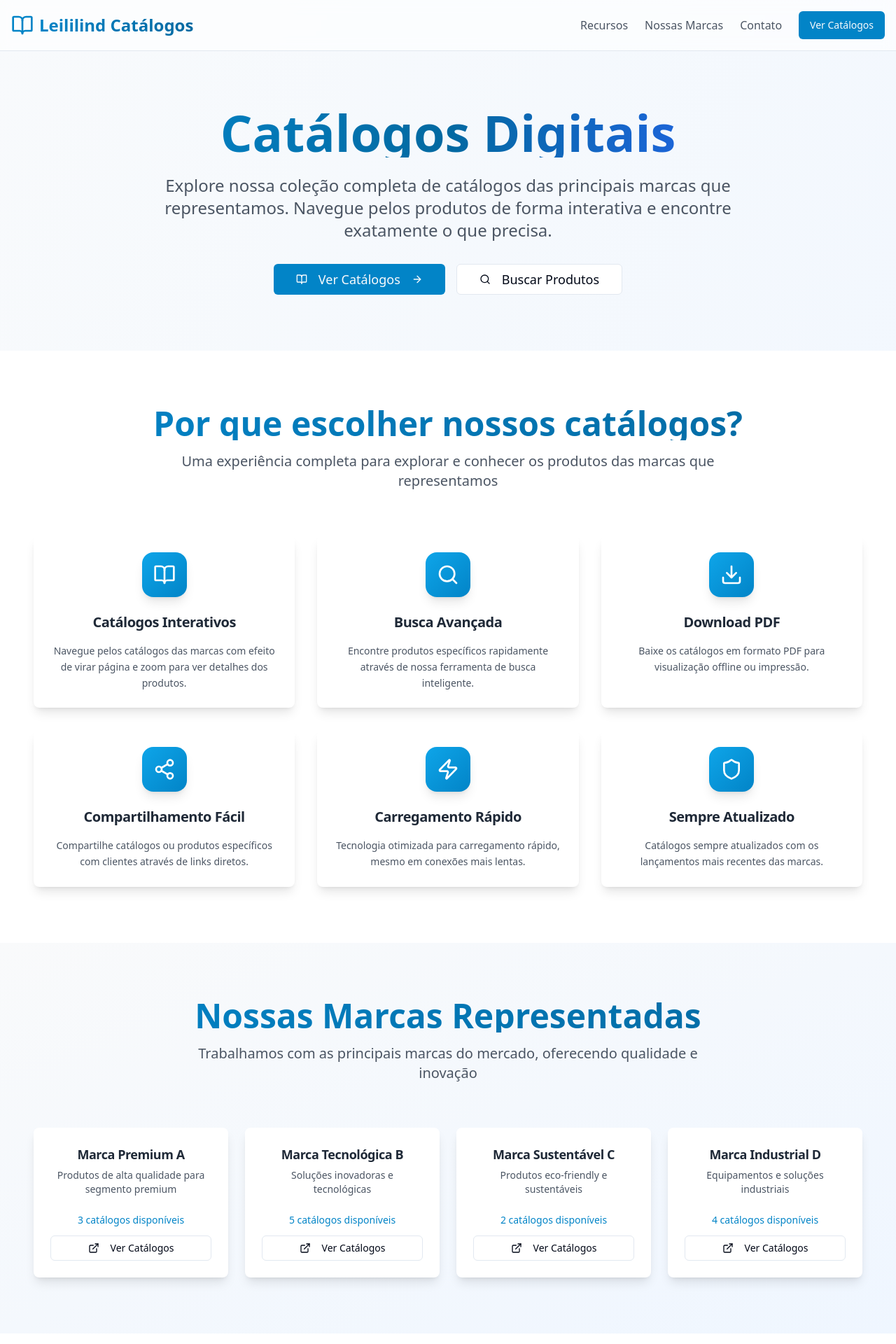
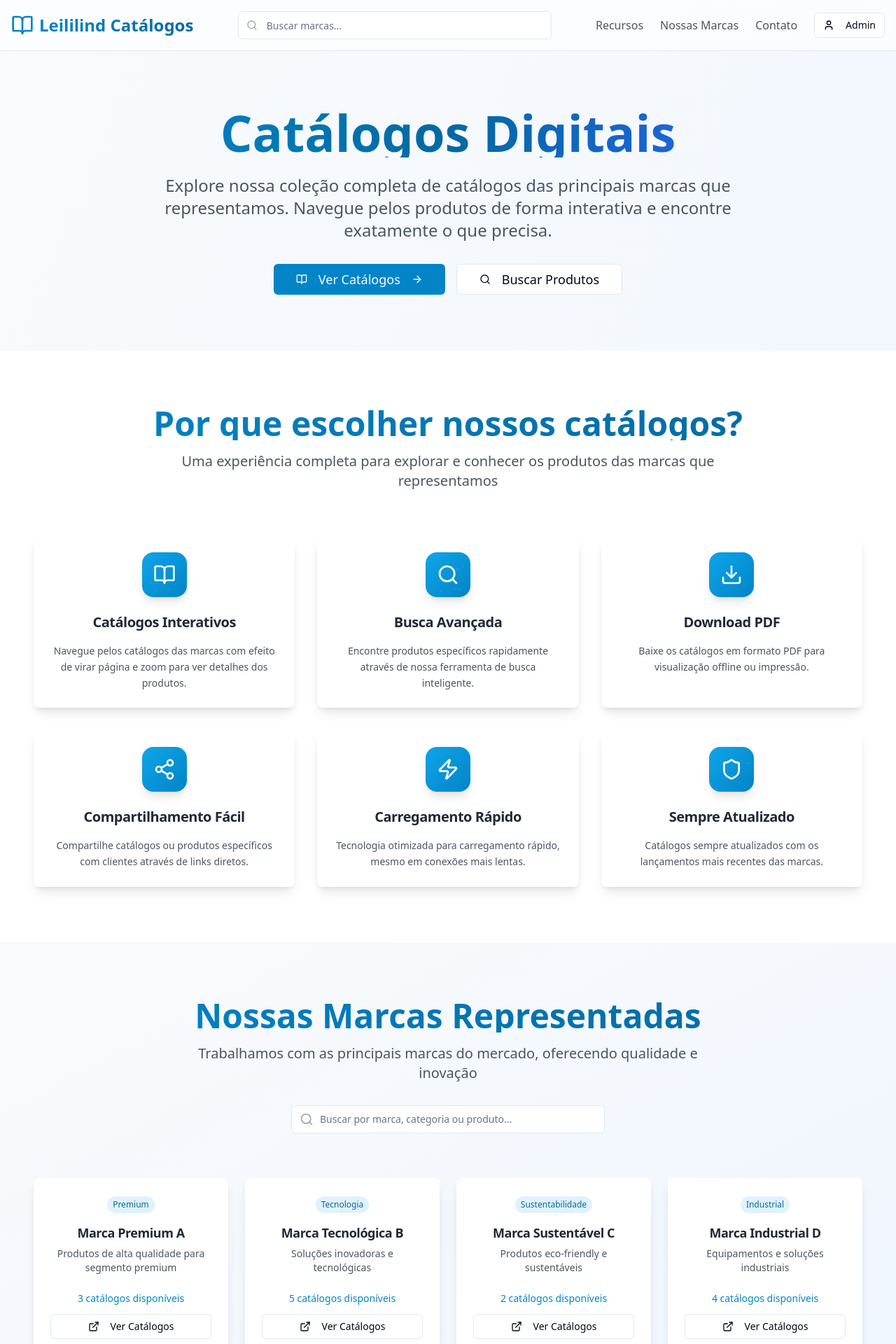
Before and after one commit to ivanosiv/flipbook-catalogos-online, a React (Vite) app: page / in a window 1280 px wide. Shown: the top 1920 px of the page at 70% size. Built offline with nearby package versions, Linux system fonts and the light colour scheme.

Commit message:
Refactor: Implement public catalog access
- Remove password requirement for catalog viewing.
- Add admin login on top.
- Implement product search for brands.

```diff
--- a/src/components/Header.tsx
+++ b/src/components/Header.tsx
@@ -1,11 +1,33 @@
 
 import { Button } from "@/components/ui/button";
-import { BookOpen, Menu } from "lucide-react";
+import { Input } from "@/components/ui/input";
+import { BookOpen, Menu, Search, User } from "lucide-react";
 import { Link } from "react-router-dom";
 import { useState } from "react";
 
 const Header = () => {
   const [isMenuOpen, setIsMenuOpen] = useState(false);
+  const [searchTerm, setSearchTerm] = useState("");
+
+  // Mock brands data for search
+  const brands = [
+    "Marca Premium A",
+    "Marca Tecnológica B",
+    "Marca Sustentável C",
+    "Marca Industrial D"
+  ];
+
+  const filteredBrands = brands.filter(brand =>
+    brand.toLowerCase().includes(searchTerm.toLowerCase())
+  );
+
+  const handleSearch = (e: React.FormEvent) => {
+    e.preventDefault();
+    if (searchTerm.trim()) {
+      // Scroll to brands section
+      document.getElementById('marcas')?.scrollIntoView({ behavior: 'smooth' });
+    }
+  };
 
   return (
     <header className="border-b bg-white/95 backdrop-blur supports-[backdrop-filter]:bg-white/60 sticky top-0 z-50">
@@ -17,6 +39,44 @@ const Header = () => {
           </span>
         </Link>
 
+        {/* Search Bar */}
+        <div className="hidden md:flex flex-1 max-w-md mx-8 relative">
+          <form onSubmit={handleSearch} className="w-full relative">
+            <Input
+              type="text"
+              placeholder="Buscar marcas..."
+              value={searchTerm}
+              onChange={(e) => setSearchTerm(e.target.value)}
+              className="pl-10 pr-4"
+            />
+            <Search className="absolute left-3 top-1/2 transform -translate-y-1/2 h-4 w-4 text-gray-400" />
+          </form>
+
+          {/* Search Results Dropdown */}
+          {searchTerm && (
+            <div className="absolute top-full left-0 right-0 mt-1 bg-white border rounded-lg shadow-lg max-h-60 overflow-y-auto z-50">
+              {filteredBrands.length > 0 ? (
+                filteredBrands.map((brand, index) => (
+                  <button
+                    key={index}
+                    className="w-full text-left px-4 py-2 hover:bg-gray-100 transition-colors"
+                    onClick={() => {
+                      setSearchTerm("");
+                      document.getElementById('marcas')?.scrollIntoView({ behavior: 'smooth' });
+                    }}
+                  >
+                    {brand}
+                  </button>
+                ))
+              ) : (
+                <div className="px-4 py-2 text-gray-500">
+                  Nenhuma marca encontrada
+                </div>
+              )}
+            </div>
+          )}
+        </div>
+
         <nav className="hidden md:flex items-center space-x-6">
           <a href="#recursos" className="text-gray-600 hover:text-brand-600 transition-colors">
             Recursos
@@ -27,14 +87,23 @@ const Header = () => {
           <a href="#contato" className="text-gray-600 hover:text-brand-600 transition-colors">
             Contato
           </a>
-          <Link to="/dashboard">
-            <Button className="bg-brand-600 hover:bg-brand-700">
-              Ver Catálogos
+          <Link to="/login">
+            <Button variant="outline" size="sm">
+              <User className="h-4 w-4 mr-2" />
+              Admin
             </Button>
           </Link>
         </nav>
 
-        <div className="md:hidden flex items-center">
+        <div className="md:hidden flex items-center space-x-2">
+          {/* Mobile Search */}
+          <Button
+            variant="ghost"
+            size="sm"
+            onClick={() => document.getElementById('marcas')?.scrollIntoView({ behavior: 'smooth' })}
+          >
+            <Search className="h-5 w-5" />
+          </Button>
           <button
             onClick={() => setIsMenuOpen(!isMenuOpen)}
             className="p-2 rounded-md hover:bg-gray-100"
@@ -47,6 +116,18 @@ const Header = () => {
         {isMenuOpen && (
           <div className="absolute top-full left-0 right-0 bg-white border-b shadow-lg md:hidden">
             <nav className="flex flex-col p-4 space-y-4">
+              {/* Mobile Search */}
+              <form onSubmit={handleSearch} className="relative">
+                <Input
+                  type="text"
+                  placeholder="Buscar marcas..."
+                  value={searchTerm}
+                  onChange={(e) => setSearchTerm(e.target.value)}
+                  className="pl-10 pr-4"
+                />
+                <Search className="absolute left-3 top-1/2 transform -translate-y-1/2 h-4 w-4 text-gray-400" />
+              </form>
+
               <a href="#recursos" className="text-gray-600 hover:text-brand-600 transition-colors">
                 Recursos
               </a>
@@ -56,9 +137,10 @@ const Header = () => {
               <a href="#contato" className="text-gray-600 hover:text-brand-600 transition-colors">
                 Contato
               </a>
-              <Link to="/dashboard">
-                <Button className="bg-brand-600 hover:bg-brand-700 w-full">
-                  Ver Catálogos
+              <Link to="/login">
+                <Button variant="outline" size="sm" className="w-full">
+                  <User className="h-4 w-4 mr-2" />
+                  Login Administrativo
                 </Button>
               </Link>
             </nav>
--- a/src/pages/Index.tsx
+++ b/src/pages/Index.tsx
@@ -5,32 +5,46 @@ import Features from "@/components/Features";
 import Footer from "@/components/Footer";
 import { Card, CardContent, CardDescription, CardHeader, CardTitle } from "@/components/ui/card";
 import { Button } from "@/components/ui/button";
-import { ExternalLink, Mail, Phone, MapPin } from "lucide-react";
+import { Input } from "@/components/ui/input";
+import { ExternalLink, Mail, Phone, MapPin, Search } from "lucide-react";
 import { Link } from "react-router-dom";
+import { useState } from "react";
 
 const Index = () => {
+  const [searchTerm, setSearchTerm] = useState("");
+
   const brands = [
     {
       name: "Marca Premium A",
       description: "Produtos de alta qualidade para segmento premium",
-      catalogCount: 3
+      catalogCount: 3,
+      category: "Premium"
     },
     {
       name: "Marca Tecnológica B",
       description: "Soluções inovadoras e tecnológicas",
-      catalogCount: 5
+      catalogCount: 5,
+      category: "Tecnologia"
     },
     {
       name: "Marca Sustentável C",
       description: "Produtos eco-friendly e sustentáveis",
-      catalogCount: 2
+      catalogCount: 2,
+      category: "Sustentabilidade"
     },
     {
       name: "Marca Industrial D",
       description: "Equipamentos e soluções industriais",
-      catalogCount: 4
+      catalogCount: 4,
+      category: "Industrial"
     }
   ];
+
+  const filteredBrands = brands.filter(brand =>
+    brand.name.toLowerCase().includes(searchTerm.toLowerCase()) ||
+    brand.description.toLowerCase().includes(searchTerm.toLowerCase()) ||
+    brand.category.toLowerCase().includes(searchTerm.toLowerCase())
+  );
 
   return (
     <div className="min-h-screen bg-gradient-to-br from-slate-50 to-blue-50">
@@ -45,15 +59,46 @@ const Index = () => {
             <h2 className="text-4xl md:text-5xl font-bold mb-4 bg-gradient-to-r from-brand-600 to-brand-700 bg-clip-text text-transparent">
               Nossas Marcas Representadas
             </h2>
-            <p className="text-xl text-gray-600 max-w-3xl mx-auto">
+            <p className="text-xl text-gray-600 max-w-3xl mx-auto mb-8">
               Trabalhamos com as principais marcas do mercado, oferecendo qualidade e inovação
             </p>
+
+            {/* Search Bar for Brands */}
+            <div className="max-w-md mx-auto mb-8">
+              <div className="relative">
+                <Input
+                  type="text"
+                  placeholder="Buscar por marca, categoria ou produto..."
+                  value={searchTerm}
+                  onChange={(e) => setSearchTerm(e.target.value)}
+                  className="pl-10 pr-4 py-3 text-lg"
+                />
+                <Search className="absolute left-3 top-1/2 transform -translate-y-1/2 h-5 w-5 text-gray-400" />
+              </div>
+            </div>
           </div>
 
+          {/* Results Count */}
+          {searchTerm && (
+            <div className="text-center mb-6">
+              <p className="text-gray-600">
+                {filteredBrands.length === 0
+                  ? "Nenhuma marca encontrada"
+                  : `${filteredBrands.length} marca${filteredBrands.length !== 1 ? 's' : ''} encontrada${filteredBrands.length !== 1 ? 's' : ''}`
+                }
+              </p>
+            </div>
+          )}
+
           <div className="grid md:grid-cols-2 lg:grid-cols-4 gap-6">
-            {brands.map((brand, index) => (
+            {filteredBrands.map((brand, index) => (
               <Card key={index} className="border-0 shadow-lg hover:shadow-xl transition-all duration-300 hover:-translate-y-1">
                 <CardHeader className="text-center">
+                  <div className="mb-2">
+                    <span className="inline-block px-2 py-1 bg-brand-100 text-brand-700 text-xs rounded-full">
+                      {brand.category}
+                    </span>
+                  </div>
                   <CardTitle className="text-lg font-bold text-gray-800">{brand.name}</CardTitle>
                   <CardDescription className="text-gray-600">
                     {brand.description}
@@ -73,6 +118,26 @@ const Index = () => {
               </Card>
             ))}
           </div>
+
+          {/* No Results Message */}
+          {searchTerm && filteredBrands.length === 0 && (
+            <div className="text-center py-12">
+              <div className="max-w-md mx-auto">
+                <h3 className="text-xl font-semibold text-gray-700 mb-2">
+                  Marca não encontrada
+                </h3>
+                <p className="text-gray-600 mb-4">
+                  Não encontramos nenhuma marca que corresponda à sua busca.
+                </p>
+                <Button
+                  variant="outline"
+                  onClick={() => setSearchTerm("")}
+                >
+                  Ver todas as marcas
+                </Button>
+              </div>
+            </div>
+          )}
         </div>
       </section>
 
```
